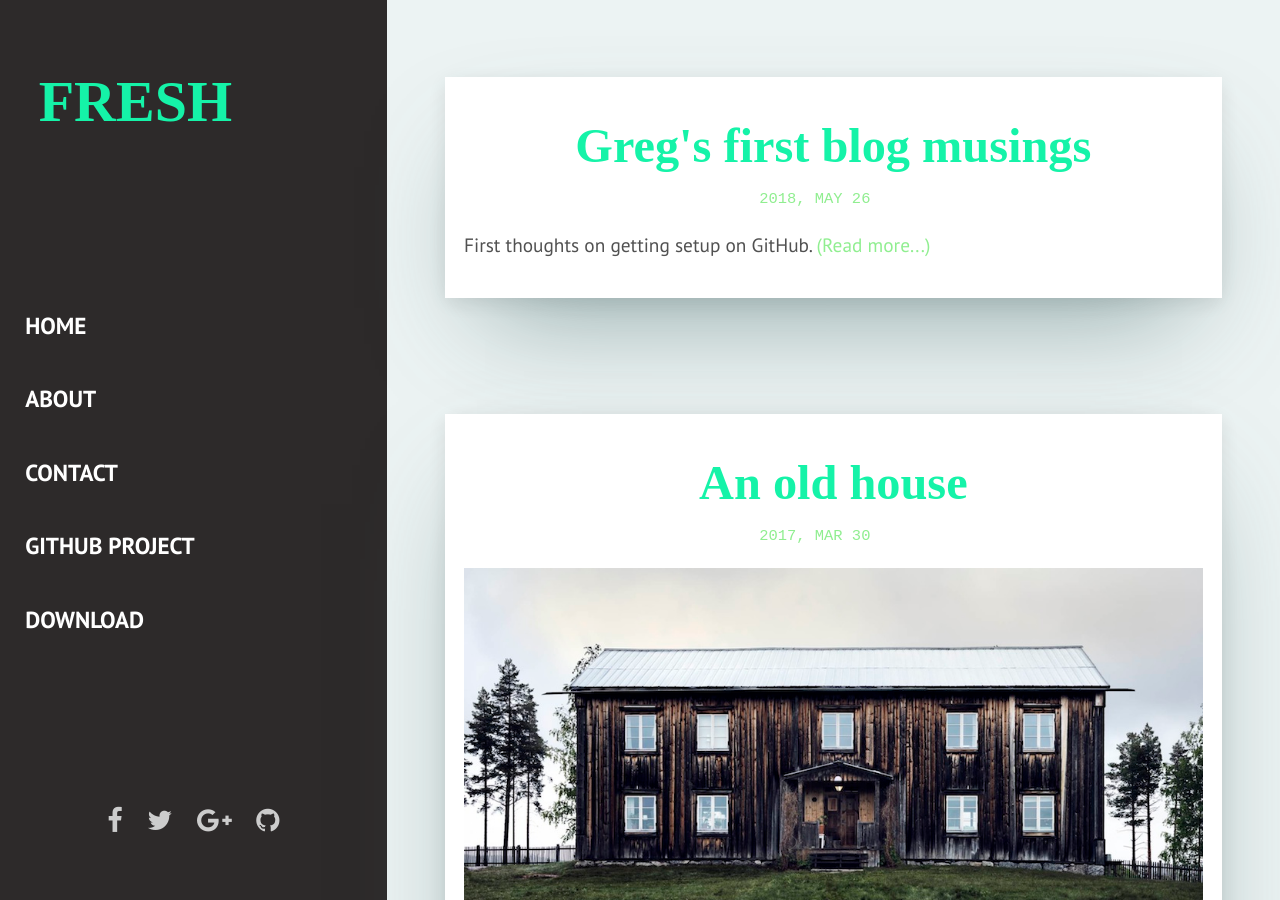
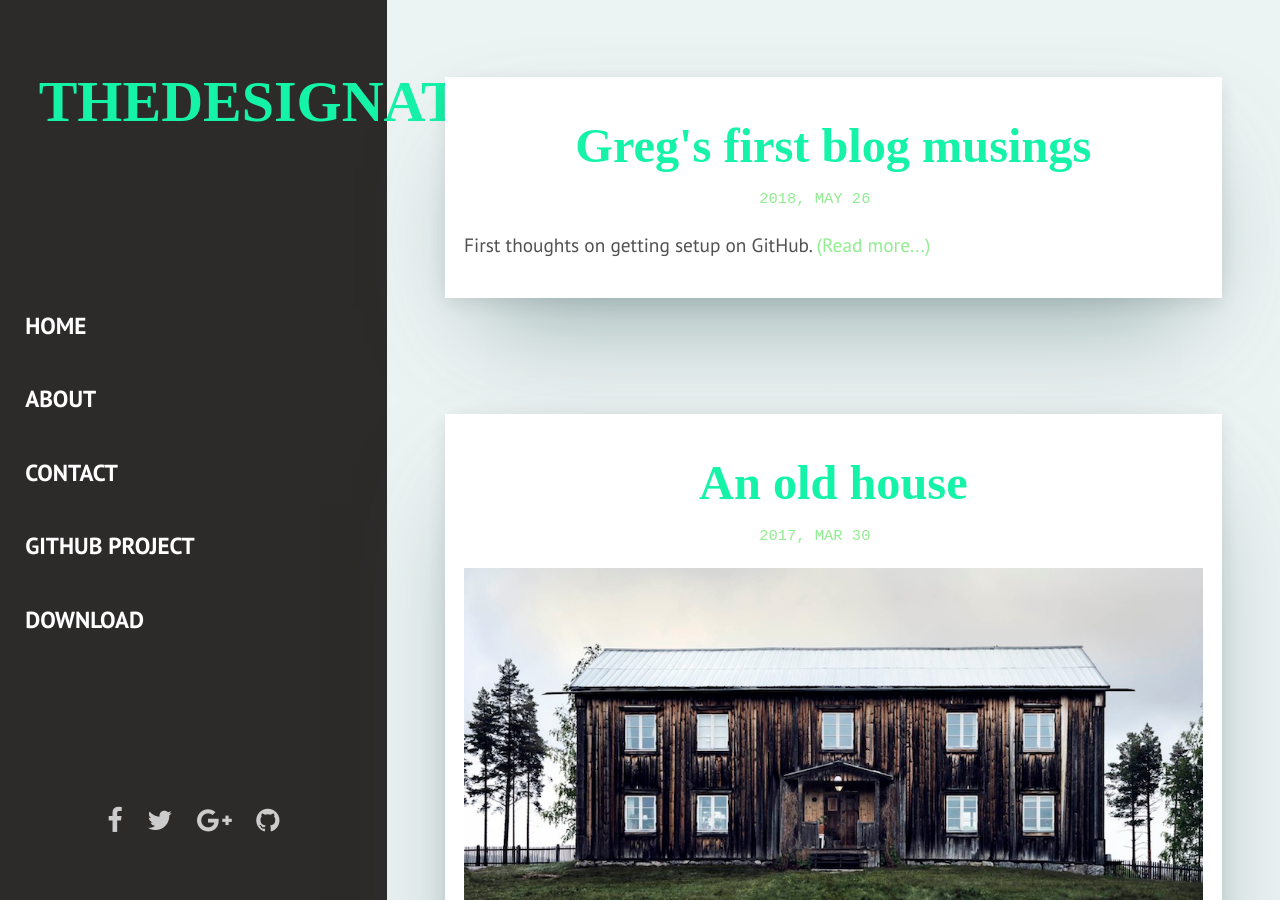
Before and after one commit to thedesignatedgeek/thedesignatedgeek.github.io, a Jekyll site: the page built from index.html, in a window 1280 px wide and 900 px high. Built offline with Jekyll 4.4.1, drawn with Linux system fonts in a browser that asks for light colours; some web fonts are replaced; the list of posts is cut into pages by our own code.

Commit message:
Update _config.yml

```diff
--- a/_config.yml
+++ b/_config.yml
@@ -1,13 +1,11 @@
 # Profile information
-name: Fresh
-title: Fresh - Free Jekyll Theme
+name: thedesignatedgeek
+title: TheDesignatedGeek Page using Fresh - Free Jekyll Theme
 description: > # this means to ignore newlines until "baseurl:"
-  Write an awesome description for your new site here. You can edit this
-  line in _config.yml. It will appear in your document head meta (for
-  Google search results) and in your feed.xml site description.
+  This page is for my testing purposes
 permalink: ':title/'
 baseurl: "/blog" # the subpath of your site, e.g. /blog
-url: "artemsheludko.pw" # the base hostname & protocol for your site, e.g. http://example.com
+url: "" # the base hostname & protocol for your site, e.g. http://example.com
 
 # Social
 facebook: #Add your Facebook
@@ -16,7 +14,7 @@
 github: #Add your Github
 
 # Contact form
-email: #your-email@domain.com
+email: thedesignatedgeek@gmail.com
 
 # Comments
 discus-identifier: # Add your Disqus identifier
```
